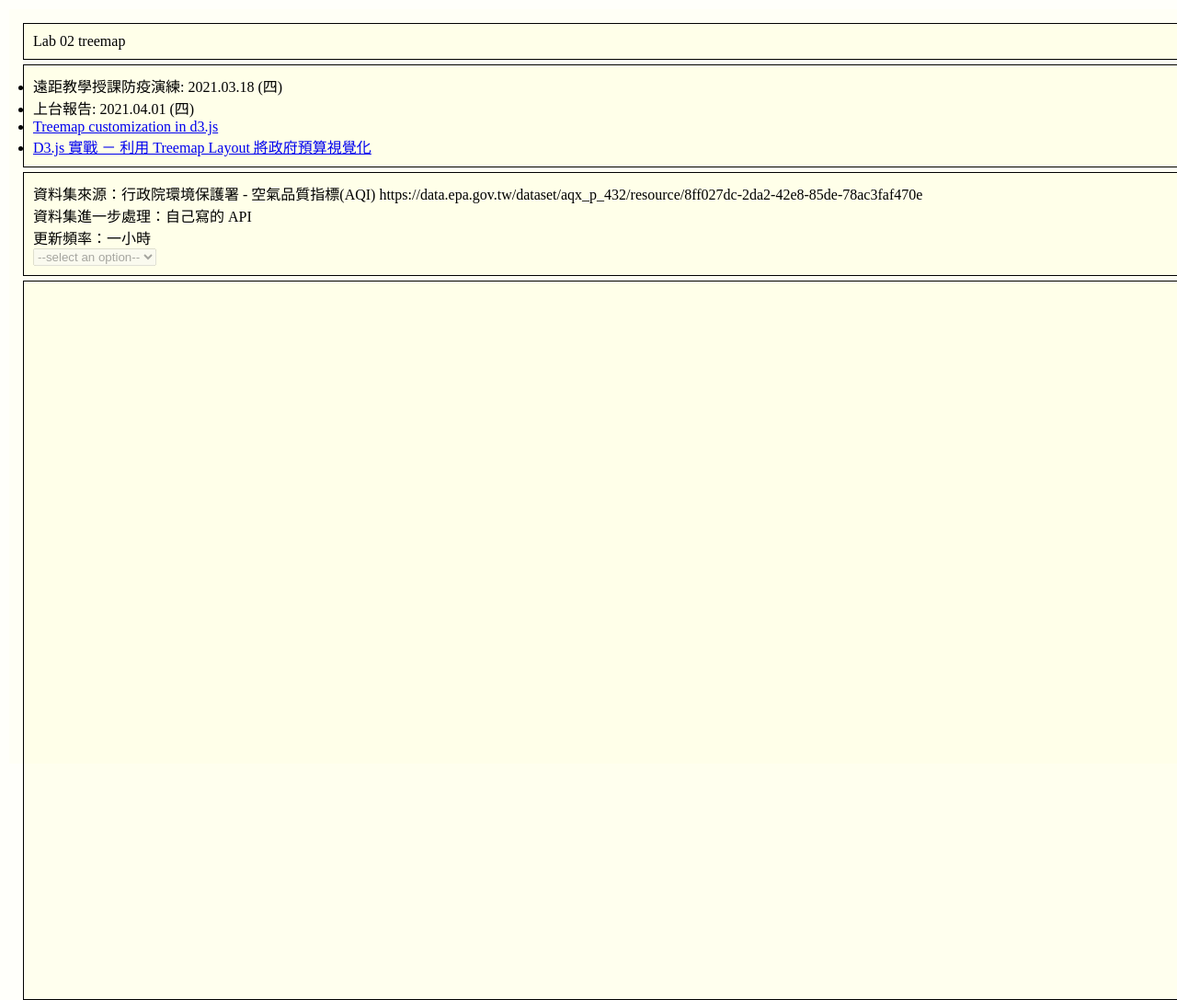
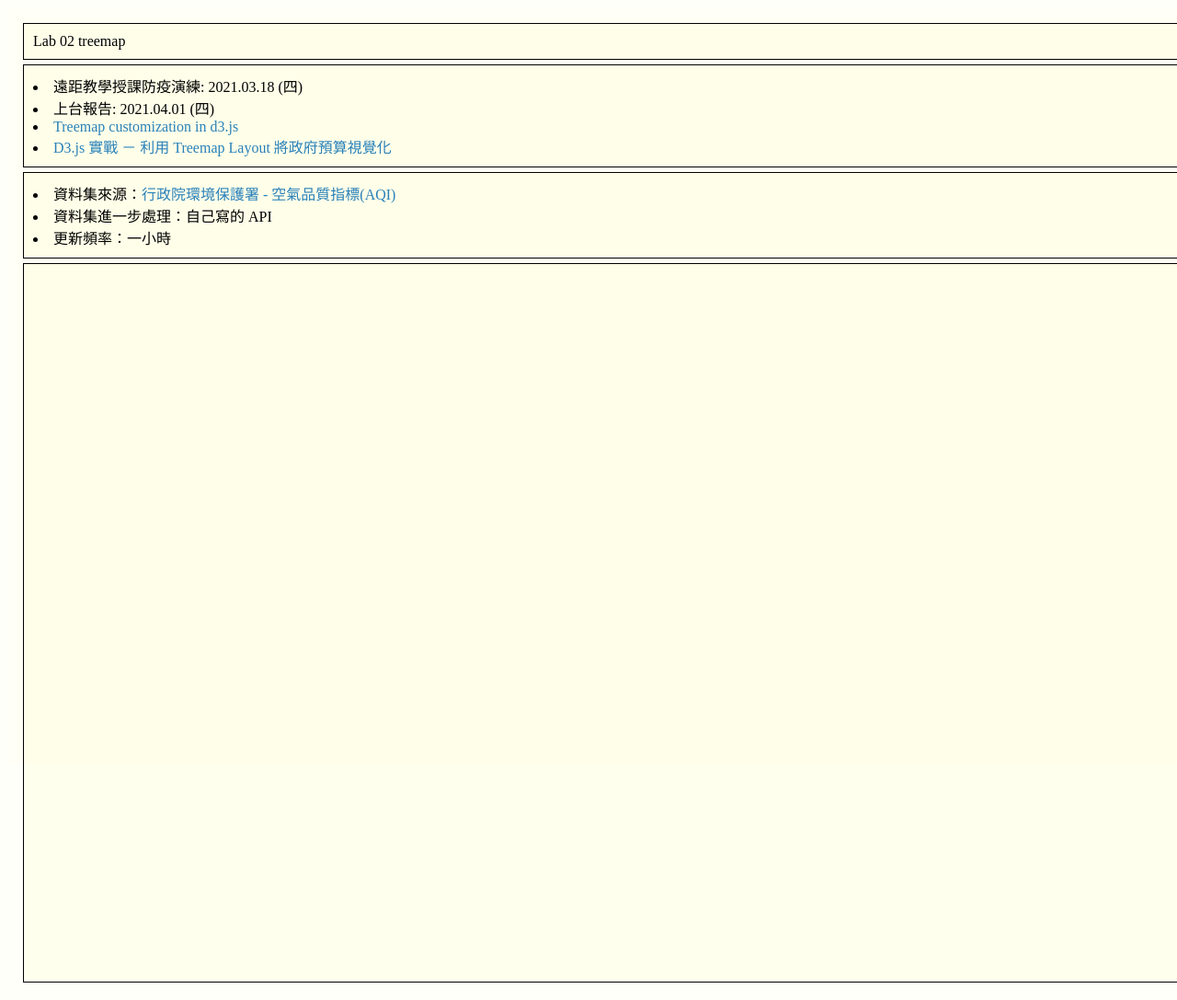
Before and after one commit to 4evernaive/vis2021s, a plain HTML site: page lab02/index.html in a window 1280 px wide. Shown: the top 1087 px of the page at 92% size. Drawn offline with nearby package versions, Linux system fonts and the light colour scheme; no server answers.

Commit message:
Update lab02/index.html

```diff
--- a/lab02/index.html
+++ b/lab02/index.html
@@ -4,7 +4,7 @@
 
 <head>
 
-
+	<title>Lab 02 treemap - 空氣品質指標</title>
 	<style>
 		@import url('https://fonts.googleapis.com/css2?family=Noto+Serif+JP:wght@900&display=swap');
 
@@ -80,25 +80,51 @@
 			width: 100%;
 		}
 	</style>
+	<style>
+		a {
+			text-decoration: none;
+			cursor: pointer;
+			color: rgb(41, 128, 185);
+		}
+
+		a:link {
+			text-decoration: none;
+			cursor: pointer;
+			color: rgb(41, 128, 185);
+		}
+
+		a:visited {
+			text-decoration: overline;
+			cursor: pointer;
+			color: rgb(41, 128, 185);
+		}
+
+		a:active {
+			text-decoration: overline;
+			cursor: pointer;
+			color: rgb(41, 128, 185);
+		}
+	</style>
 </head>
 
 <body>
-	<div>
+	<div style="font-family: 'Noto Serif JP', serif;">
 		Lab 02 treemap
 	</div>
-	<ul>
+	<div>
 		<li>遠距教學授課防疫演練: 2021.03.18 (四) </li>
 		<li>上台報告: 2021.04.01 (四) </li>
 		<li><a href="https://www.d3-graph-gallery.com/graph/treemap_custom.html">Treemap customization in d3.js</a></li>
 		<li><a href="http://blog.infographics.tw/2015/10/d3js-tutorial-treemap-and-budget/">D3.js 實戰 － 利用 Treemap Layout
 				將政府預算視覺化</a></li>
-	</ul>
+	</div>
 	<div>
-		<a>資料集來源：行政院環境保護署 - 空氣品質指標(AQI) https://data.epa.gov.tw/dataset/aqx_p_432/resource/8ff027dc-2da2-42e8-85de-78ac3faf470e
-			<br> 資料集進一步處理：自己寫的 API
-			<br> 更新頻率：一小時</a>
-		<br>
-		<select id="ObjectKeys" disabled>
+		<li>資料集來源：<a
+				href="https://data.epa.gov.tw/dataset/aqx_p_432/resource/8ff027dc-2da2-42e8-85de-78ac3faf470e">行政院環境保護署
+				- 空氣品質指標(AQI)</a></li>
+		<li>資料集進一步處理：自己寫的 API</li>
+		<li>更新頻率：一小時</li>
+		<select id="ObjectKeys" disabled style="display: none">
 			<option value="selectValue">
 				--select an option--
 			</option>
@@ -210,7 +236,8 @@
 	<script src="https://d3js.org/d3.v4.js?VERSION=023222222252323235550225"></script>
 	<script src="dataLoader.js?VERSION=0115522523333232310221"></script>
 	<script src="getNode.js?VERSION=11200522223444232323255025"></script>
-<script src="https://code.jquery.com/jquery-3.2.1.js" integrity="sha256-DZAnKJ/6XZ9si04Hgrsxu/8s717jcIzLy3oi35EouyE=" crossorigin="anonymous"></script>
+	<script src="https://code.jquery.com/jquery-3.2.1.js"
+		integrity="sha256-DZAnKJ/6XZ9si04Hgrsxu/8s717jcIzLy3oi35EouyE=" crossorigin="anonymous"></script>
 </body>
 
 </html>
```
Lines whose indentation alone changed are shown as unchanged.
